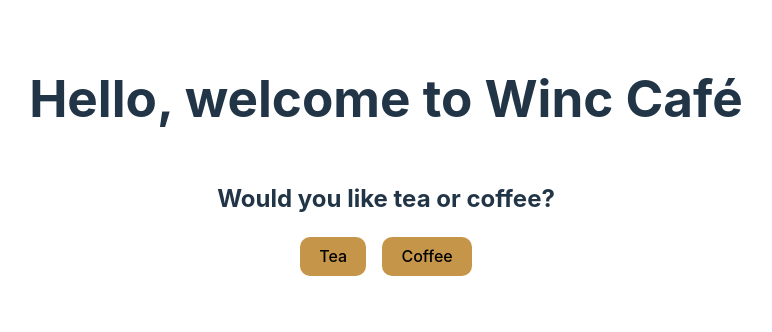
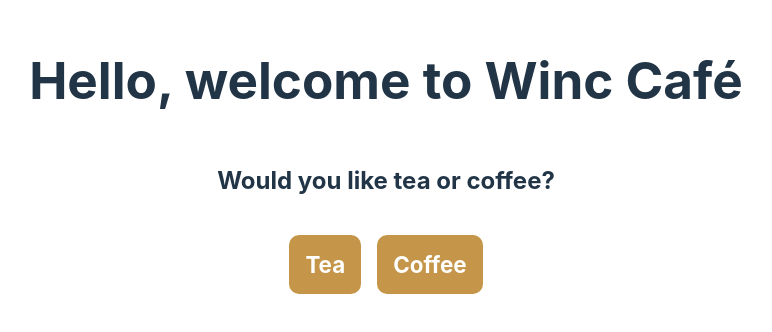
Before and after one commit to thomsterenborg/my-first-app, a React (Vite) app: page / in a window 1280 px wide. Shown: the part 244-576 px from the top of the page, without its empty margins (254-1026 px from the left). Built offline with nearby package versions, Linux system fonts and the light colour scheme.

Commit message:
Some small CSS improvements

```diff
--- a/src/App.css
+++ b/src/App.css
@@ -3,6 +3,6 @@
   justify-content: center;
   align-items: center;
   flex-direction: column;
-  height: 100vh;
+  min-height: 100vh;
   width: 100vw;
 }
--- a/src/components/DrinkButtons.css
+++ b/src/components/DrinkButtons.css
@@ -11,7 +11,12 @@
 }
 
 .button {
+  margin-top: 1rem;
+  padding: 1rem;
   background-color: var(--gold);
+  color: white;
+  font-size: 1.4rem;
+  font-weight: 700;
   border-radius: 10px;
   border: none;
 }
```
